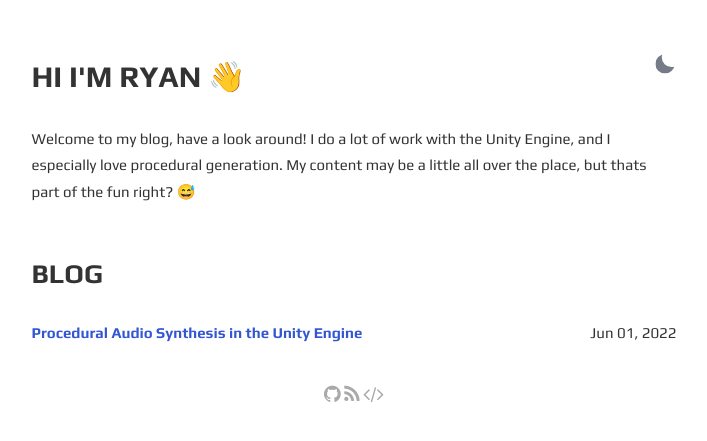
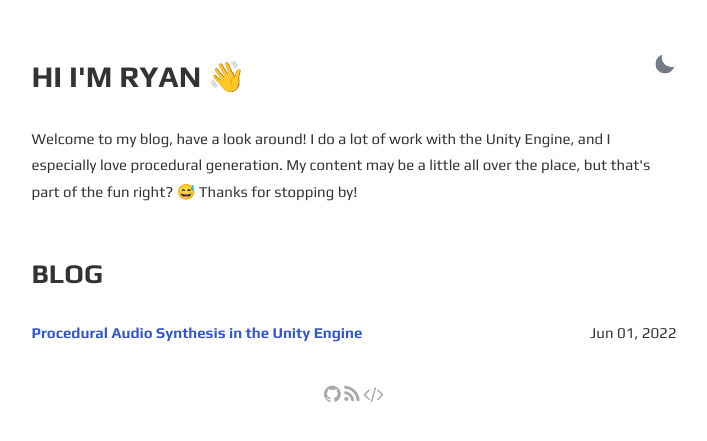
Before and after one commit to rhedgeco/rhedgeco-blog, a Jekyll site: the page built from index.html, in a window 1280 px wide. Shown: the top 441 px of the page, without its empty margins (286-993 px from the left). Built offline with Jekyll 4.4.1, drawn with Linux system fonts in a browser that asks for light colours.

Commit message:
updated bio

```diff
--- a/_config.yml
+++ b/_config.yml
@@ -1,9 +1,11 @@
 site: Hedgecock Dev Blog
 title: Hedgecock Dev Blog
 greetings: Hi I'm Ryan 👋
-description: |
+description: >
   Welcome to my blog, have a look around!
-  I do a lot of work with the Unity Engine, and I especially love procedural generation. My content may be a little all over the place, but thats part of the fun right? 😅
+  I do a lot of work with the Unity Engine, and I especially love procedural generation.
+  My content may be a little all over the place, but that's part of the fun right? 😅
+  Thanks for stopping by!
 lang: en-US
 timezone: America/Los_Angeles
 repo: https://github.com/rhedgeco/rhedgeco-blog # site repo
```
